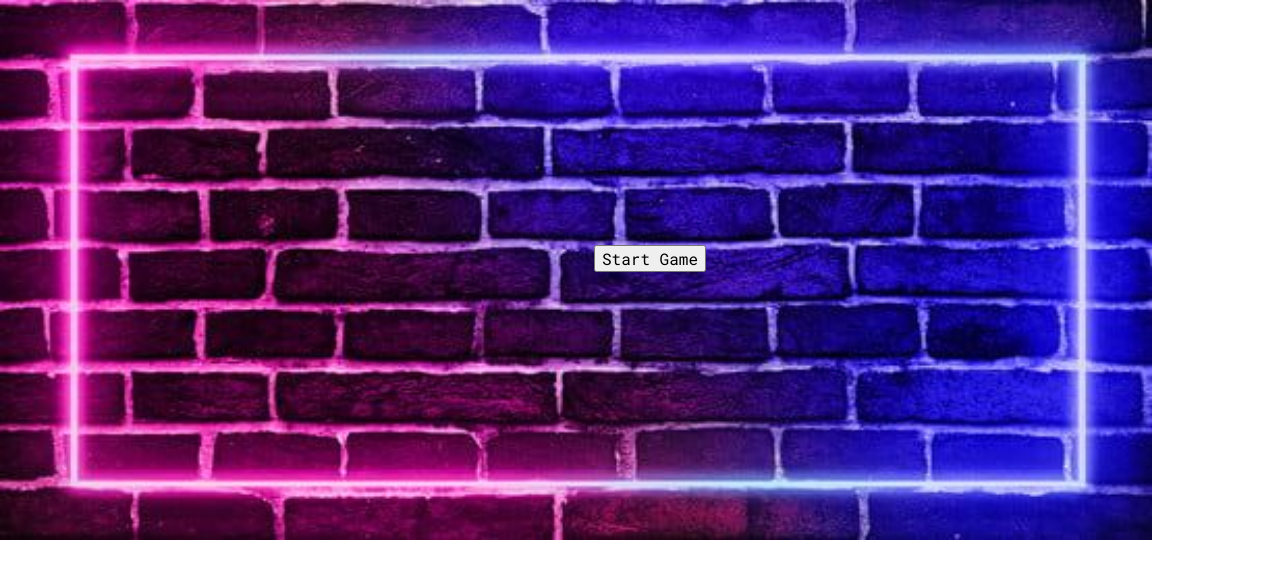
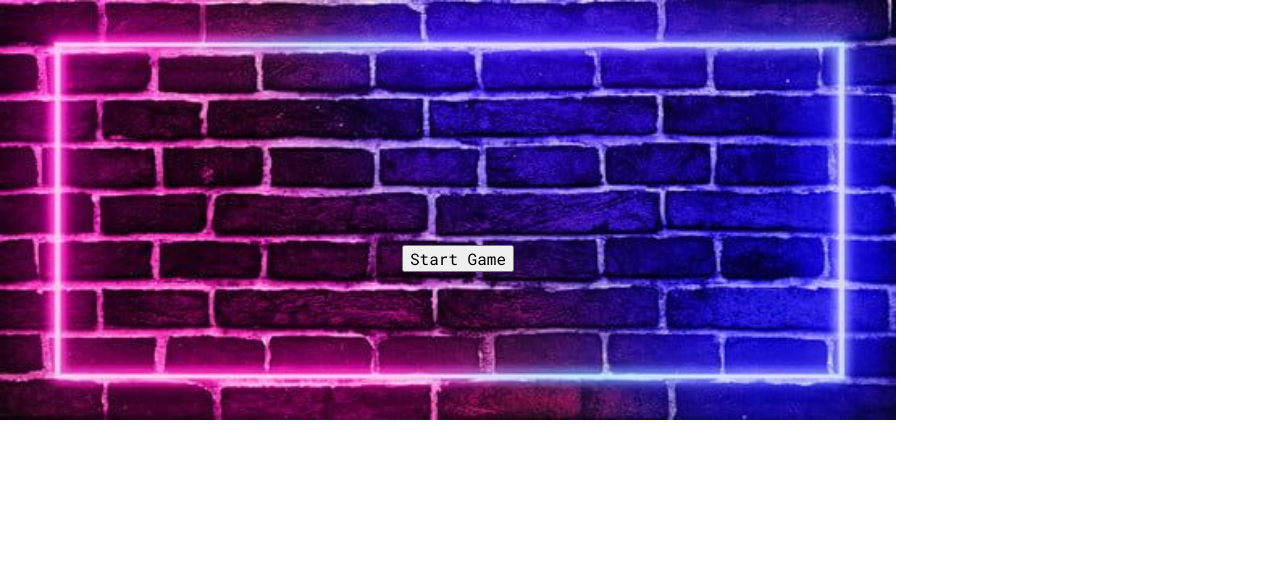
Before and after one commit to Barbara-rodcab/estimulacion-cognitiva-stroop, a plain HTML site: page Index.html in a window 1280 px wide. Drawn offline with Linux system fonts and the light colour scheme.

Commit message:
position start ok

```diff
--- a/js/background.js
+++ b/js/background.js
@@ -7,7 +7,7 @@ class Background {
         this.width = this.ctx.canvas.width;
         this.height = this.ctx.canvas.height;
         this.img = new Image();
-        this.img.src = "./images/whitebg.jpeg"
+        this.img.src = "./images/neonbg.jpeg"
         this.isReady = false;
         this.img.onload = () => {
             this.isReady = true;
--- a/style.css
+++ b/style.css
@@ -6,7 +6,7 @@ body {
   background-image: url("./Images/colorsbg.jpeg");
   background-repeat: no-repeat;
   font-family: 'Roboto Mono', sans-serif;
-  background-size: 90%;
+  background-size: 70%;
 
 }
 
@@ -33,7 +33,7 @@ h1 {
 
 canvas {
   position: absolute;
-  width: 90%;
+  width: 70%;
   left:0;
   top: 0 !important;
   z-index: -1;
@@ -45,8 +45,7 @@ canvas {
   align-items: center;
   display: flex;
   justify-content: center;
-  width: 1300px;
+  width: 900px;
   height: 500px;
-  position: absolute;
   background-position: center;
 }
```
Also changed, not shown: Images/bgNeon.jpeg (deleted), Images/cerebroEjercicio.webp (added), Images/cerebroMeditación.png (added), Images/cerebroSeguirpracticando.png (added), Images/cerebroWin.png (added), Images/clipbrain.webp (added), Images/neonbg.jpeg (added), 2 other files.
